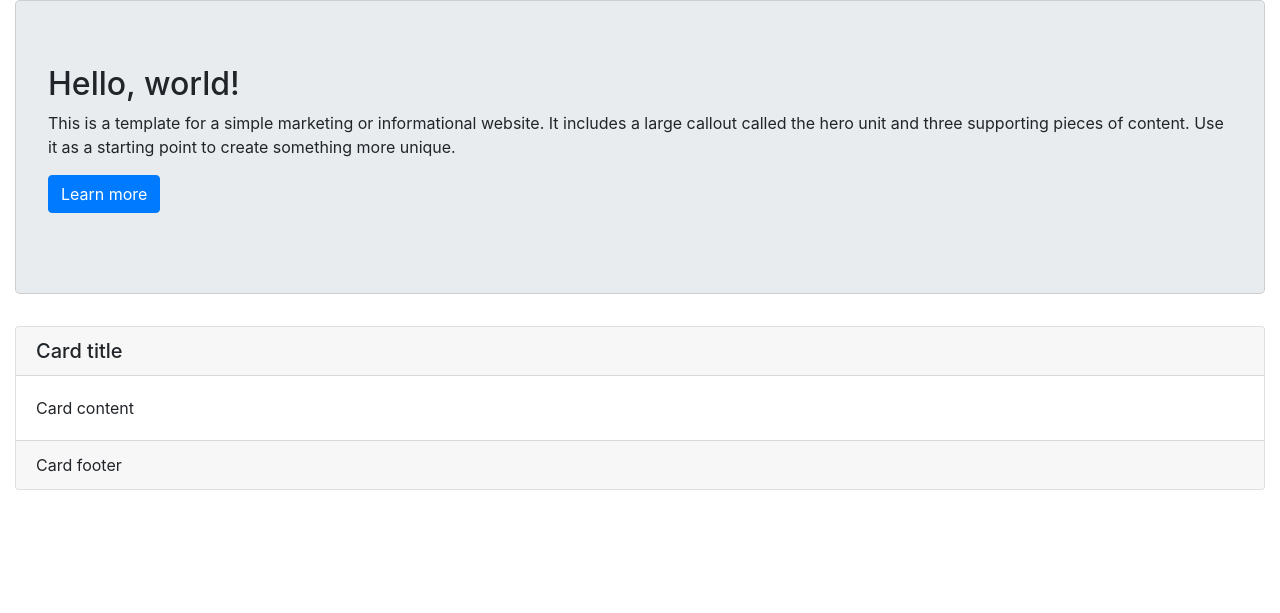
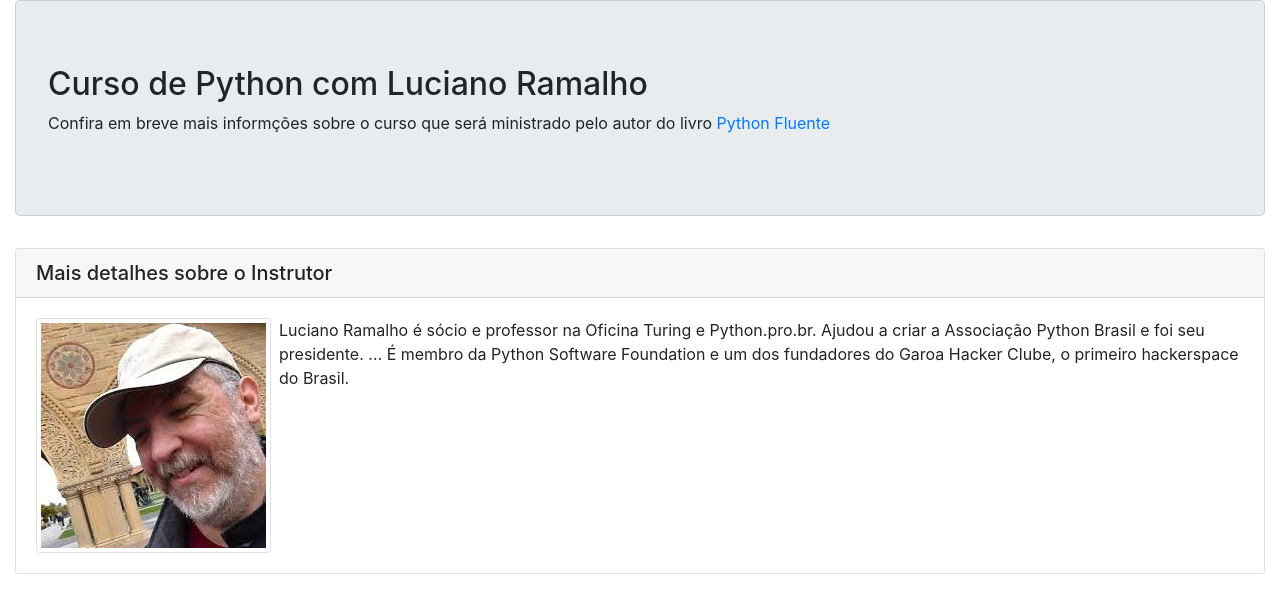
Before and after one commit to tarcisosantos/ap_django, a Django app: page / in a window 1280 px wide. Shown: the part 56-669 px from the top of the page. Run offline with Django 3.2, Linux system fonts and the light colour scheme; some libraries are stand-ins or nearby versions.

Commit message:
Favicon, Imagens e HTML

```diff
--- a/pypro/base/templates/base/home.html
+++ b/pypro/base/templates/base/home.html
@@ -11,6 +11,7 @@
     <meta name="description" content="pagina do Curso python pro">
     <meta name="author" content="Esp. Paulo Tarciso">
 
+    <link href="{% static 'img/favicon.gif' %}" rel="icon" type="image/gif">
     <link href="{% static 'css/bootstrap.min.css' %}" rel="stylesheet">
     <link href="{% static 'css/style.css' %}" rel="stylesheet">
     <script src="{% static 'js/jquery.min.js' %}"></script>
@@ -39,30 +40,31 @@
 
                     <div class="jumbotron card card-block">
                         <h2>
-                            Hello, world!
+                            Curso de Python com Luciano Ramalho
                         </h2>
                         <p>
-                            This is a template for a simple marketing or informational website. It includes a large
-                            callout called the hero unit and three supporting pieces of content. Use it as a starting
-                            point to create something more unique.
+                            Confira em breve mais informções sobre o curso que será
+                            ministrado pelo autor do livro
+                            <a href="https://shop.oreilly.com/product/0636920032519.do" target="_blank">
+                            Python Fluente</a>
                         </p>
-                        <p>
-                            <a class="btn btn-primary btn-large" href="#">Learn more</a>
-                        </p>
+
                     </div>
                     <div class="row">
                         <div class="col-md-12">
                             <div class="card">
                                 <h5 class="card-header">
-                                    Card title
+                                    Mais detalhes sobre o Instrutor
                                 </h5>
                                 <div class="card-body">
                                     <p class="card-text">
-                                        Card content
+                                        <img src="{% static 'img/lucianoramalho.jpeg' %}"
+                                             alt="foto de Luciano Ramalho" class="img-thumbnail float-left mr-2">
+                                        Luciano Ramalho é sócio e professor na Oficina Turing e Python.pro.br.
+                                        Ajudou a criar a Associação Python Brasil e foi seu presidente. ... É membro da
+                                        Python Software Foundation e um dos fundadores do Garoa Hacker Clube,
+                                        o primeiro hackerspace do Brasil.
                                     </p>
-                                </div>
-                                <div class="card-footer">
-                                Card footer
                                 </div>
                             </div>
                         </div>
```
Also changed, not shown: pypro/base/static/img/favicon.gif (added), pypro/base/static/img/lucianoramalho.jpeg (added).
